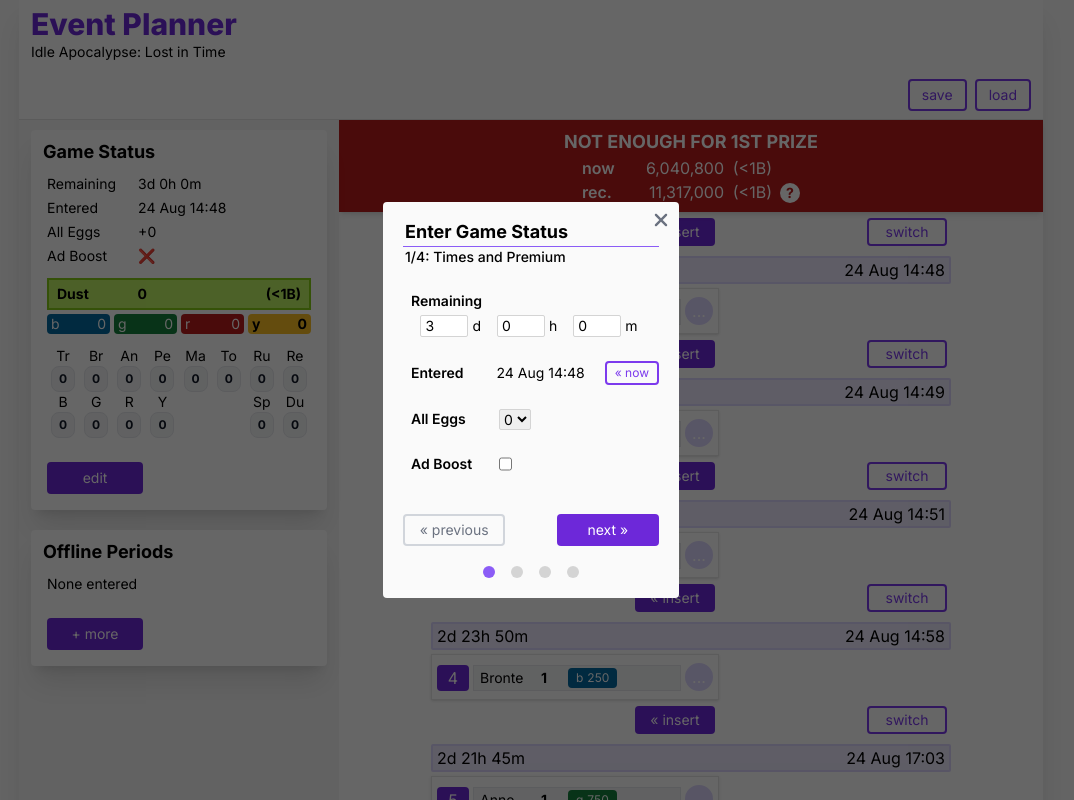
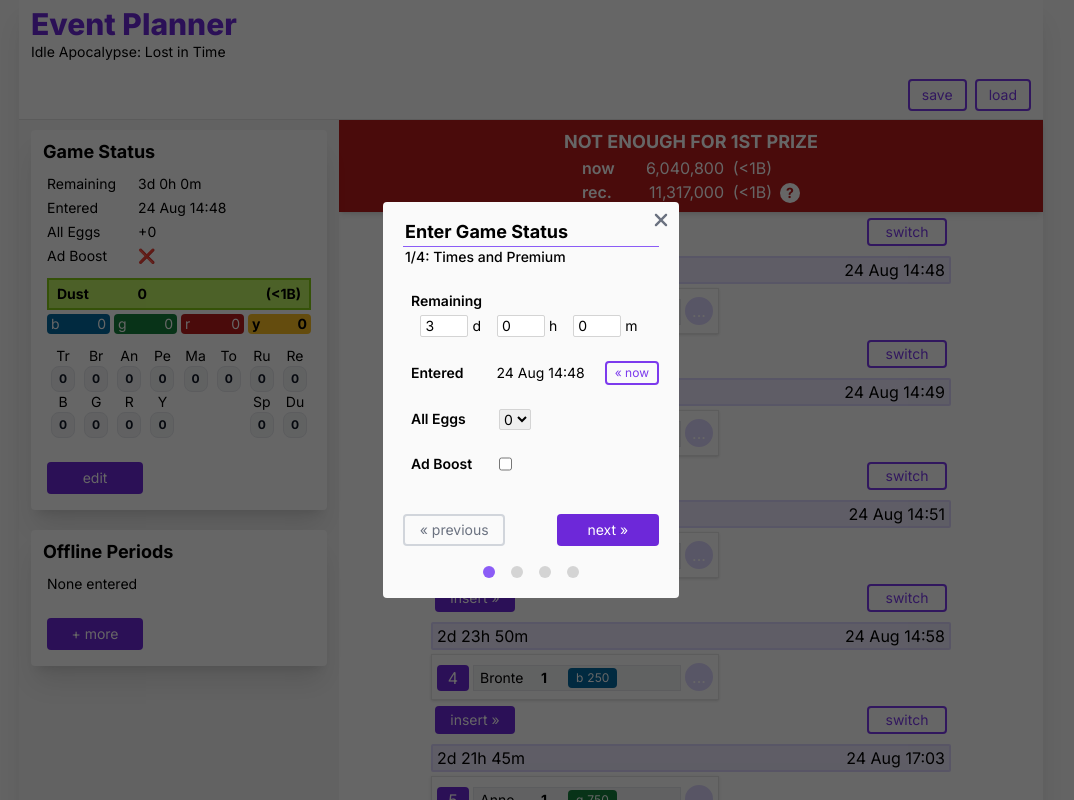
Before and after one commit to Alex-Symonds/IALostInTimeEventPlanner, a Next.js app: page / in a window 1280 px wide. Shown: the top 800 px of the page, without its empty margins (109-1183 px from the left). Built offline with nearby package versions, Linux system fonts and the light colour scheme.

Commit message:
Move insert button to the left

```diff
--- a/app/components/planner_controlsRow.tsx
+++ b/app/components/planner_controlsRow.tsx
@@ -18,7 +18,21 @@ export default function ControlsRow({displaySwitches, showUpgradeButton, handleP
                                             : "w-40";
     return(
         <div className={"flex justify-between px-1 py-1 plnMd:justify-start plnMd:grid plnMd:gap-4 plnMd:grid-rows-1 plnMd:[grid-template-columns:18rem_auto]"}>
-            <div className={"flex flex-col plnMd:[grid-column-start:2] plnMd:w-52 plnMd:[margin-top:2px]" + " " + productionSwitchButtonWidth}>
+
+            {showUpgradeButton ?
+            <div className={'flex flex-col justify-start plnMd:[grid-column-start:1] plnMd:justify-self-start plnMd:self-start'}>
+                <Button
+                    size={'planner'}
+                    colours={'primary'}
+                    onClick={handleUpgradeClick}
+                    extraCSS={"flex items-center justify-center my-0.5"}
+                    >
+                    insert&nbsp;&raquo;
+                </Button>
+            </div>
+            : null
+        }
+            <div className={"flex flex-col [padding-top:2px] plnMd:[grid-column-start:2] plnMd:w-52" + " " + productionSwitchButtonWidth}>
             {
                 displaySwitches.length === 0 ?
                     <ProductionSwitchButton
@@ -35,19 +49,7 @@ export default function ControlsRow({displaySwitches, showUpgradeButton, handleP
                 })
             }
             </div>
-        {showUpgradeButton ?
-            <div className={'plnMd:[grid-column-start:1] plnMd:[grid-row-start:1] plnMd:justify-self-end plnMd:self-start plnMd:mr-2 '}>
-                <Button
-                    size={'planner'}
-                    colours={'primary'}
-                    onClick={handleUpgradeClick}
-                    extraCSS={"flex items-center justify-center my-0.5"}
-                    >
-                    &laquo;&nbsp;insert
-                </Button>
-            </div>
-            : null
-        }
+
         </div>
     )
 }
```
